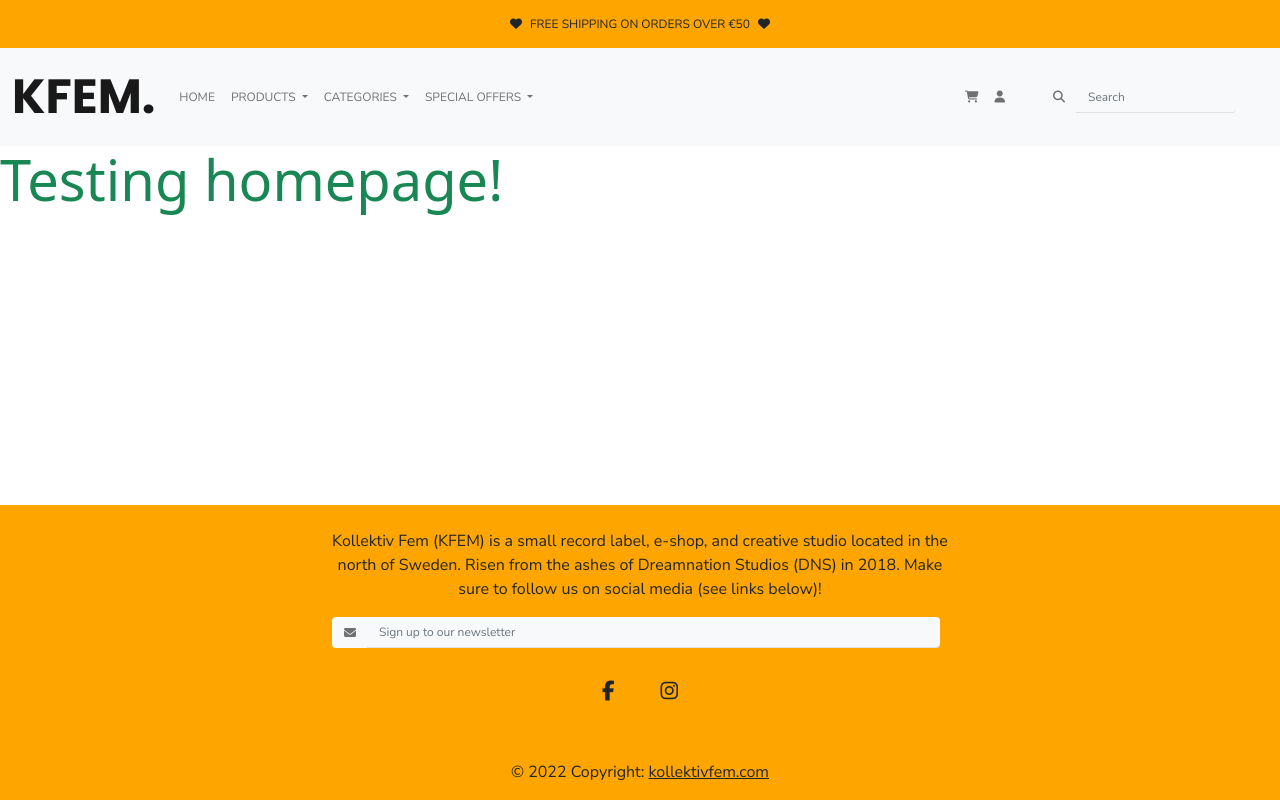
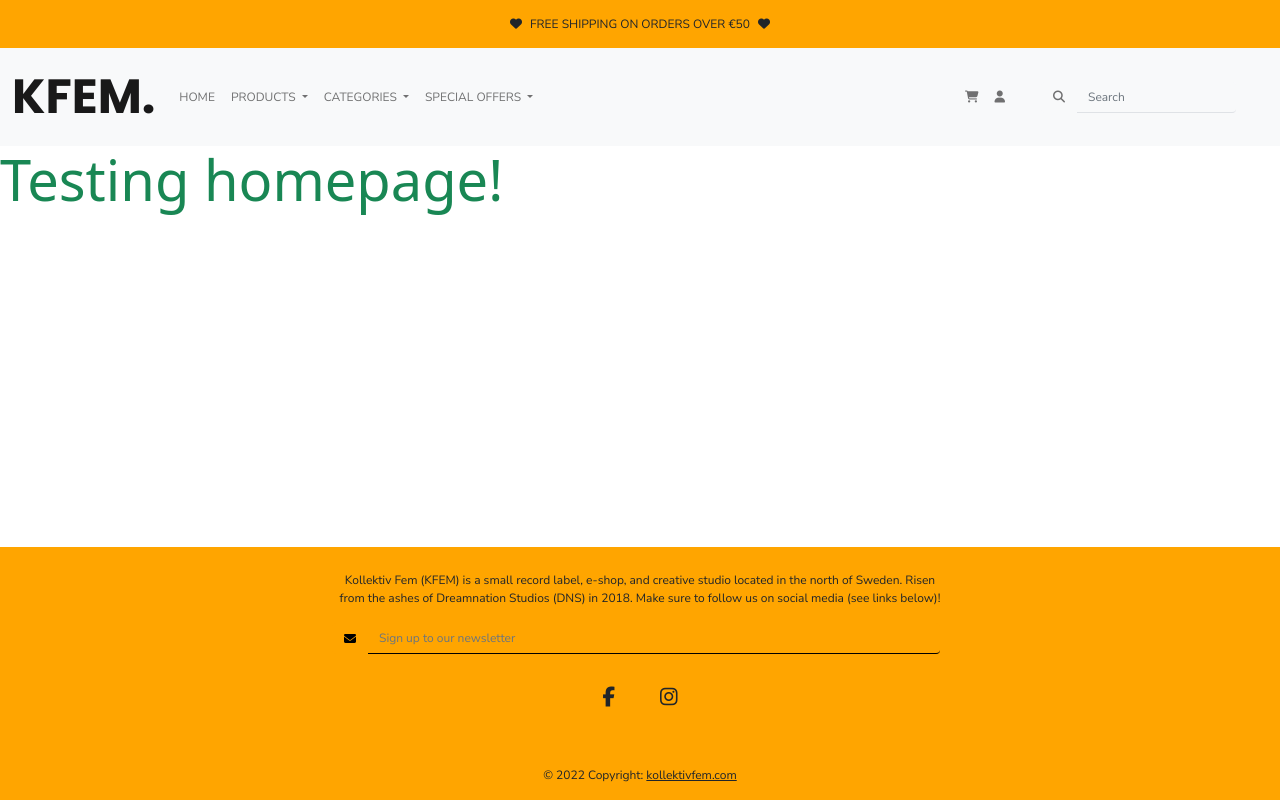
Before and after one commit to worldofmarcus/project-portfolio-5, a Django app: page / in a window 1280 px wide. Run offline with Django 3.2, Linux system fonts and the light colour scheme; some libraries are stand-ins or nearby versions.

Commit message:
Change buttons in navbar search and footer signup to links instead of buttons

```diff
--- a/static/css/style.css
+++ b/static/css/style.css
@@ -33,18 +33,35 @@
     font-size: 12px;
 }
 
-input[type=search],
-input[type=sign-up] {
+/* ==============
+   input fields
+   ============== */
+
+input[type=search] {
     border: none;
     border-bottom: 1px solid #dfe2e6;
     background-color: #f8f9fa;
     font-size: 12px;
 }
 
-.input-group-text {
+input[type=sign-up] {
+    border: none;
+    border-bottom: 1px solid #000000;
+    background-color: orange;
+    font-size: 12px;
+}
+
+.nav-search-btn {
     color: #707071;
     font-size: 12px;
     background-color: #f8f9fa;
+    border: none;
+}
+
+.footer-search-btn {
+    color: #000;
+    font-size: 12px;
+    background-color: orange;
     border: none;
 }
 
@@ -59,4 +76,5 @@ input[type=sign-up] {
 
 .footer-text {
     font-family: 'Nunito Sans', sans-serif;
+    font-size: 12px;
 }
--- a/templates/footer.html
+++ b/templates/footer.html
@@ -7,11 +7,10 @@
 
         <form class="w-auto mt-3">
             <div class="input-group mb-3">
-                <span class="input-group-text" id="footerForm"><i class="fa-solid fa-envelope"
-                        aria-hidden="true"></i></span>
+                <button class="btn btn-link footer-search-btn" type="submit"><i class="fa-solid fa-envelope"
+                        aria-hidden="true"></i></button>
                 <input class="form-control input-sm me-2" type="sign-up" placeholder="Sign up to our newsletter"
                     aria-label="Sign-up">
-                <!-- <button class="btn btn-sm btn-outline-secondary" type="submit">Sign up</button> -->
             </div>
         </form>
         <div class="mb-4">
--- a/templates/navbar.html
+++ b/templates/navbar.html
@@ -59,9 +59,9 @@
             </ul>
             <form class="w-auto mx-4">
                 <div class="input-group">
-                    <span class="input-group-text" id="navForm"><i class="fa fa-search" aria-hidden="true"></i></span>
+                    <button class="btn btn-link nav-search-btn" type="submit"><i class="fa fa-search"
+                            aria-hidden="true"></i></button>
                     <input class="form-control input-sm me-2" type="search" placeholder="Search" aria-label="Search">
-                    <!-- <button class="btn btn-sm btn-outline-secondary" type="submit">Search</button> -->
                 </div>
             </form>
         </div>
```
